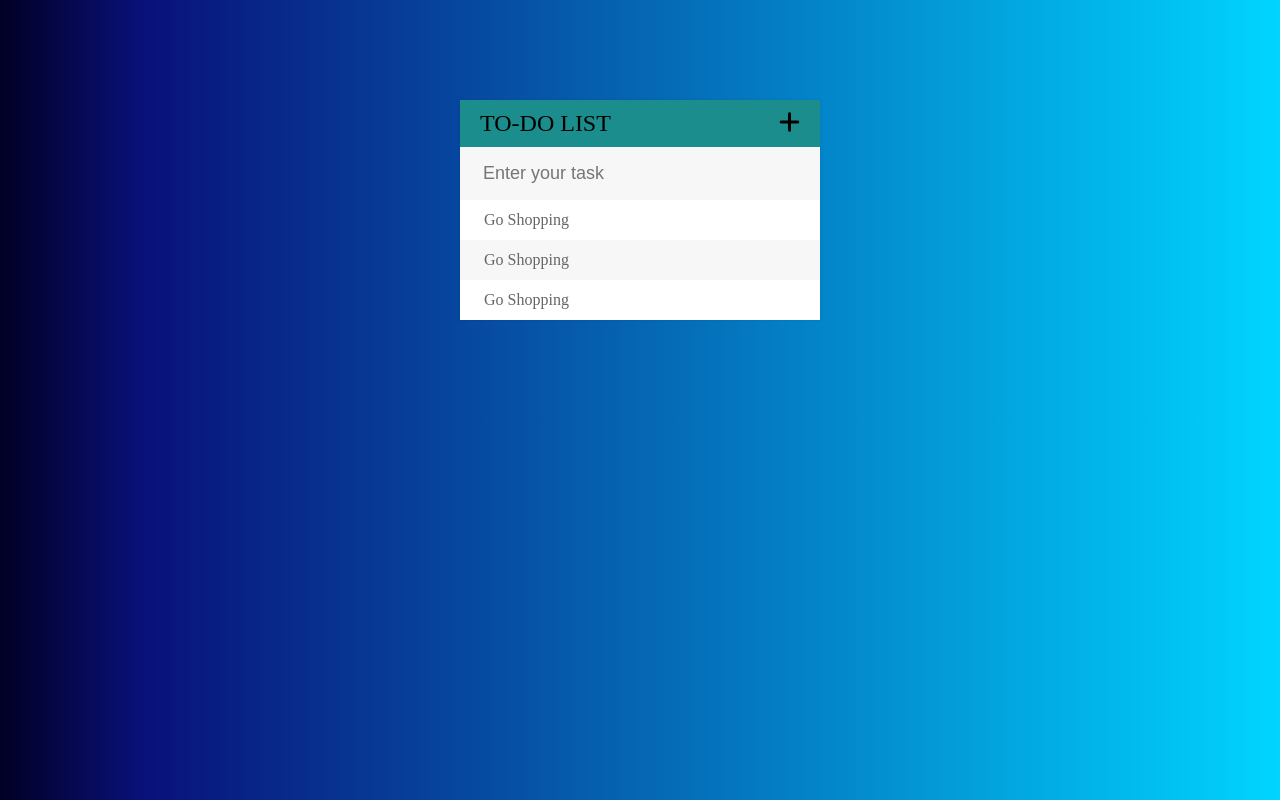
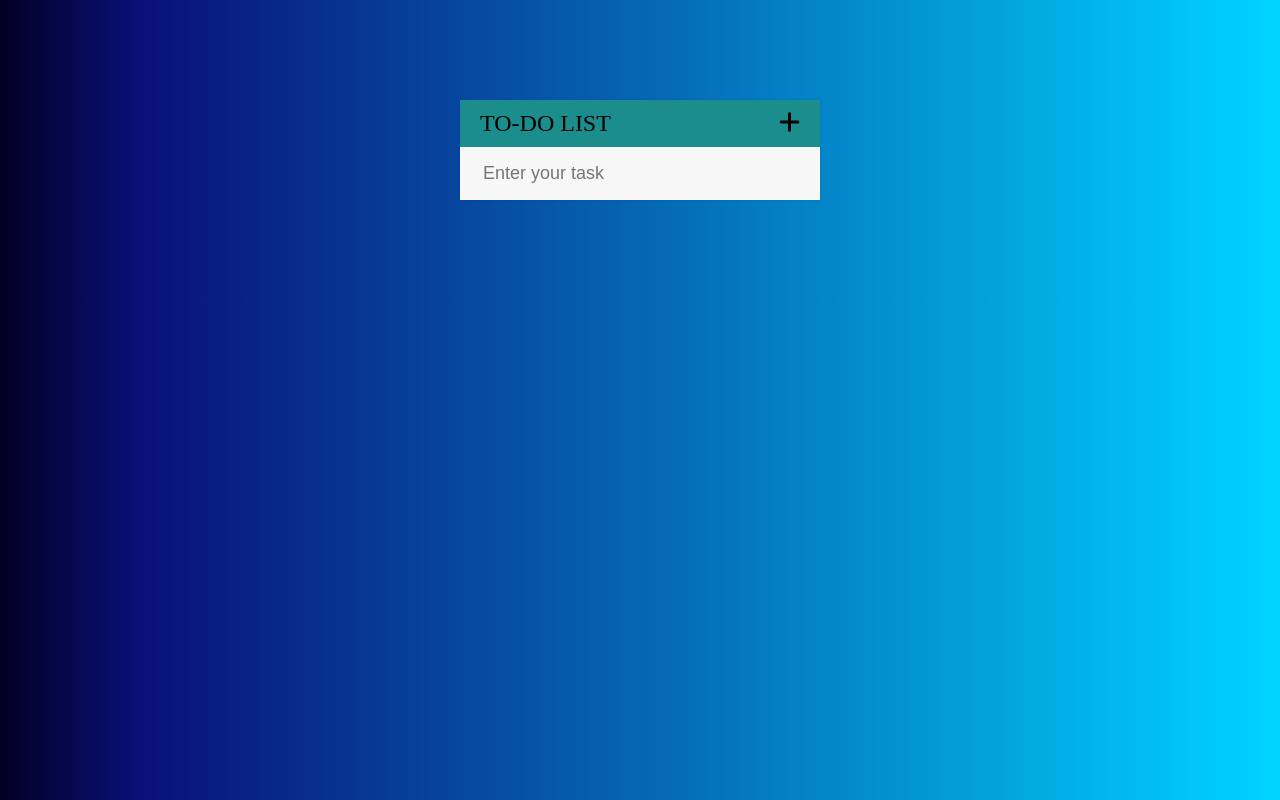
Before and after one commit to sgomadam13/To-Do-List, a plain HTML site: page index.html in a window 1280 px wide. Drawn offline with nearby package versions, Linux system fonts and the light colour scheme.

Commit message:
version 1.3

```diff
--- a/index.html
+++ b/index.html
@@ -21,9 +21,9 @@
         <h1>To-Do List <i id="hideInput" class="fas fa-plus"></i></h1>
         <input type="text" placeholder="Enter your task" maxlength="40" >
         <ul>
+            <!-- <li><span><i class="fas fa-trash-alt"></i></span> Go Shopping</li>
             <li><span><i class="fas fa-trash-alt"></i></span> Go Shopping</li>
-            <li><span><i class="fas fa-trash-alt"></i></span> Go Shopping</li>
-            <li><span><i class="fas fa-trash-alt"></i></span> Go Shopping</li>
+            <li><span><i class="fas fa-trash-alt"></i></span> Go Shopping</li> -->
         </ul>
     </div>
 
```
